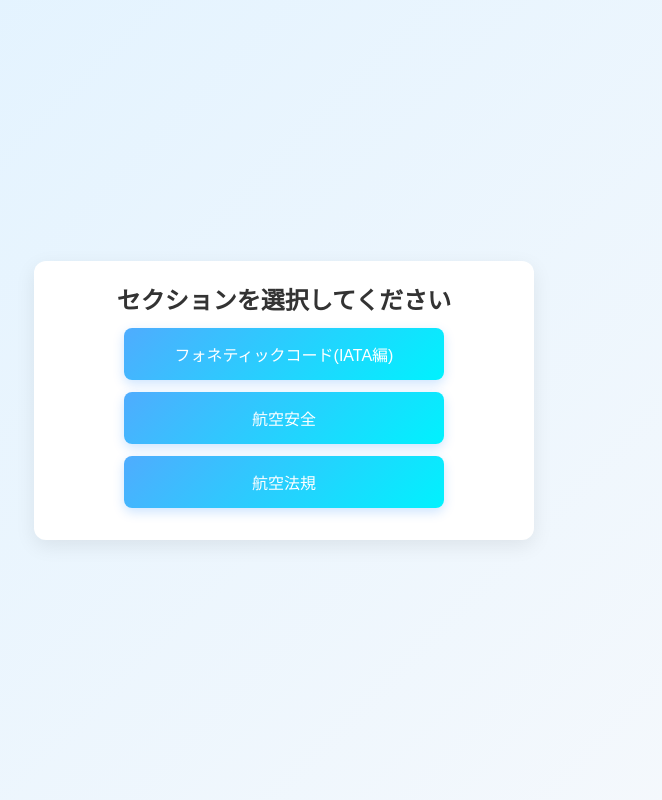
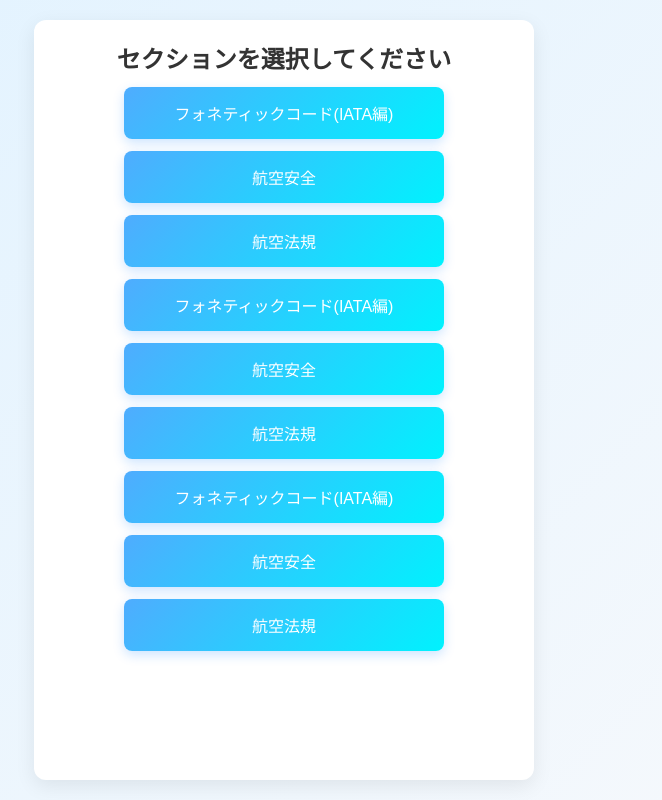
Before and after one commit to eaglehat0423/airline-quiz, a plain HTML site: page index.html in a window 1280 px wide. Shown: the whole page, without its empty margins (356-1018 px from the left). Drawn offline with Linux system fonts and the light colour scheme.

Commit message:
スクロール可能

```diff
--- a/sections.json
+++ b/sections.json
@@ -1,5 +1,23 @@
 [
-  { "id": 1, "name": "フォネティックコード(IATA編)", "file": "questions/section1.json" },
+  {
+    "id": 1,
+    "name": "フォネティックコード(IATA編)",
+    "file": "questions/section1.json"
+  },
+  { "id": 2, "name": "航空安全", "file": "questions/section2.json" },
+  { "id": 3, "name": "航空法規", "file": "questions/section3.json" },
+  {
+    "id": 1,
+    "name": "フォネティックコード(IATA編)",
+    "file": "questions/section1.json"
+  },
+  { "id": 2, "name": "航空安全", "file": "questions/section2.json" },
+  { "id": 3, "name": "航空法規", "file": "questions/section3.json" },
+  {
+    "id": 1,
+    "name": "フォネティックコード(IATA編)",
+    "file": "questions/section1.json"
+  },
   { "id": 2, "name": "航空安全", "file": "questions/section2.json" },
   { "id": 3, "name": "航空法規", "file": "questions/section3.json" }
 ]
--- a/style.css
+++ b/style.css
@@ -6,15 +6,15 @@
   padding: 0;
   box-sizing: border-box;
 }
+
 html, body {
   font-family: 'Segoe UI', 'Roboto', sans-serif;
   background: linear-gradient(135deg, #e0f2ff, #f7f9fc);
   color: #333;
   text-align: center;
-  min-height: 100vh;
+  height: 100%;
   overflow-x: hidden;
-  overflow-y: hidden;
-  height: 100%;
+  overflow-y: auto;  /* 縦スクロールを再度有効に */
 }
 
 /* ===========================
@@ -24,26 +24,31 @@ html, body {
   display: flex;
   justify-content: center;
   align-items: center;
-  min-height: 100vh;
+  height: 100vh;
   padding: 10px;
 }
 
 /* ===========================
-   CONTAINERS
+   SECTION CONTAINER (SCROLLABLE)
 =========================== */
 #section-container {
   padding: 20px;
+  width: calc(100% - 20px);
   max-width: 500px;
-  width: calc(100% - 20px);
+  height: calc(100vh - 40px);
   background: #ffffff;
   border-radius: 12px;
   box-shadow: 0 6px 20px rgba(0, 0, 0, 0.08);
   text-align: center;
   animation: fadeIn 0.4s ease;
+  overflow-y: auto;
+  -webkit-overflow-scrolling: touch;
   margin: 0 auto;
 }
 
-/* クイズ画面：画面中央に固定、高さ制限をかけて内部をスクロール */
+/* ===========================
+   QUIZ CONTAINER (FIXED & SCROLLABLE)
+=========================== */
 #quiz-container {
   position: fixed;
   top: 50%;
@@ -58,8 +63,6 @@ html, body {
   padding: 20px;
   overflow-y: auto;
   -webkit-overflow-scrolling: touch;
-  /* セクション選択時のラッパーが効かないように */
-  margin: 0;
   z-index: 10;
 }
 
@@ -82,11 +85,13 @@ button {
   transition: all 0.3s ease;
   box-shadow: 0 4px 12px rgba(0, 122, 255, 0.2);
 }
+
 button:hover:not(:disabled) {
   background: linear-gradient(135deg, #3a8ef6, #00d0ff);
   transform: translateY(-2px);
   box-shadow: 0 6px 16px rgba(0, 122, 255, 0.3);
 }
+
 button:disabled {
   background: #ccc;
   cursor: not-allowed;
@@ -107,6 +112,7 @@ input[type="text"] {
   outline: none;
   transition: border 0.2s ease;
 }
+
 input[type="text"]:focus {
   border-color: #4facfe;
   box-shadow: 0 0 5px rgba(79, 172, 254, 0.3);
@@ -127,17 +133,20 @@ input[type="text"]:focus {
   z-index: 20;
   box-shadow: 0 2px 8px rgba(0, 0, 0, 0.05);
 }
+
 .header-title {
   font-weight: bold;
   font-size: 18px;
   margin-bottom: 4px;
   color: #333;
 }
+
 .progress-text {
   font-size: 14px;
   margin-bottom: 6px;
   color: #555;
 }
+
 .progress-bar {
   width: 90%;
   height: 10px;
@@ -145,6 +154,7 @@ input[type="text"]:focus {
   border-radius: 5px;
   overflow: hidden;
 }
+
 .progress-fill {
   height: 100%;
   background: linear-gradient(90deg, #4facfe, #00f2fe);
@@ -159,6 +169,7 @@ input[type="text"]:focus {
   margin-top: 20px;
   padding-bottom: 20px;
 }
+
 .question-box img {
   max-width: 90%;
   margin: 12px auto;
@@ -177,10 +188,12 @@ input[type="text"]:focus {
   border-radius: 6px;
   animation: fadeIn 0.3s ease;
 }
+
 .result[style*="green"] {
   background: #e6f8e9;
   color: #2e7d32;
 }
+
 .result[style*="red"] {
   background: #ffeaea;
   color: #d32f2f;
@@ -198,14 +211,17 @@ input[type="text"]:focus {
   text-align: left;
   transition: transform 0.2s ease;
 }
+
 .card:hover {
   transform: translateY(-2px);
 }
+
 .card p {
   margin: 4px 0;
   font-size: 14px;
   line-height: 1.4;
 }
+
 .card strong {
   color: #222;
 }
@@ -222,9 +238,8 @@ input[type="text"]:focus {
    MOBILE RESPONSIVE
 =========================== */
 @media (max-width: 600px) {
-  body {
+  html, body {
     font-size: 14px;
-    padding: 10px;
   }
   button {
     font-size: 15px;
```
